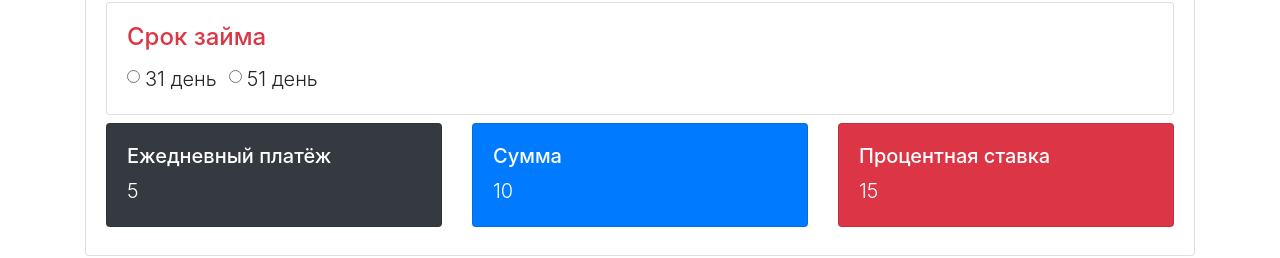
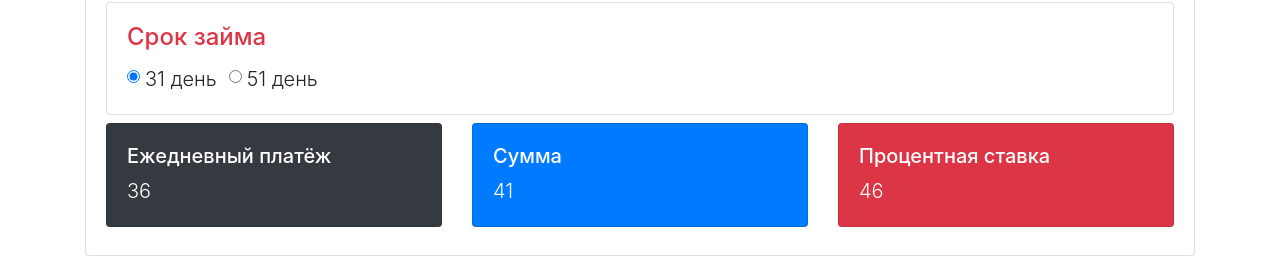
Before and after one commit to begimov/7CalcDemo, a Vue app: page / in a window 1280 px wide. Shown: the part 204-462 px from the top of the page. Built offline with nearby package versions, Linux system fonts and the light colour scheme.

Commit message:
checkbox binded with data prop and used in calculations

```diff
--- a/src/components/Calc.vue
+++ b/src/components/Calc.vue
@@ -38,11 +38,11 @@
                   <div class="card-body">
                     <h4 class="text-danger">Срок займа</h4>
                     <div class="form-check form-check-inline">
-                      <input class="form-check-input" type="radio" name="inlineRadioOptions" id="inlineRadio1" value="option1">
+                      <input class="form-check-input" type="radio" name="inlineRadioOptions" id="inlineRadio1" value="31" v-model="loanTerm">
                       <label class="form-check-label lead mt-1" for="inlineRadio1">31 день</label>
                     </div>
                     <div class="form-check form-check-inline">
-                      <input class="form-check-input" type="radio" name="inlineRadioOptions" id="inlineRadio2" value="option2">
+                      <input class="form-check-input" type="radio" name="inlineRadioOptions" id="inlineRadio2" value="51" v-model="loanTerm">
                       <label class="form-check-label lead mt-1" for="inlineRadio2">51 день</label>
                     </div>
                   </div>
@@ -95,6 +95,7 @@ export default {
   data () {
     return {
       weight: 5,
+      loanTerm: 31,
       slider: {
         lineHeight: 15,
         processStyle: {
@@ -105,13 +106,13 @@ export default {
   },
   computed: {
     dailyPayment() {
-      return this.weight * 1
+      return this.weight * 1 + parseInt(this.loanTerm)
     },
     total() {
-      return this.weight * 2
+      return this.weight * 2 + parseInt(this.loanTerm)
     },
     interestRate() {
-      return this.weight * 3
+      return this.weight * 3 + parseInt(this.loanTerm)
     }
   }
 }
```
